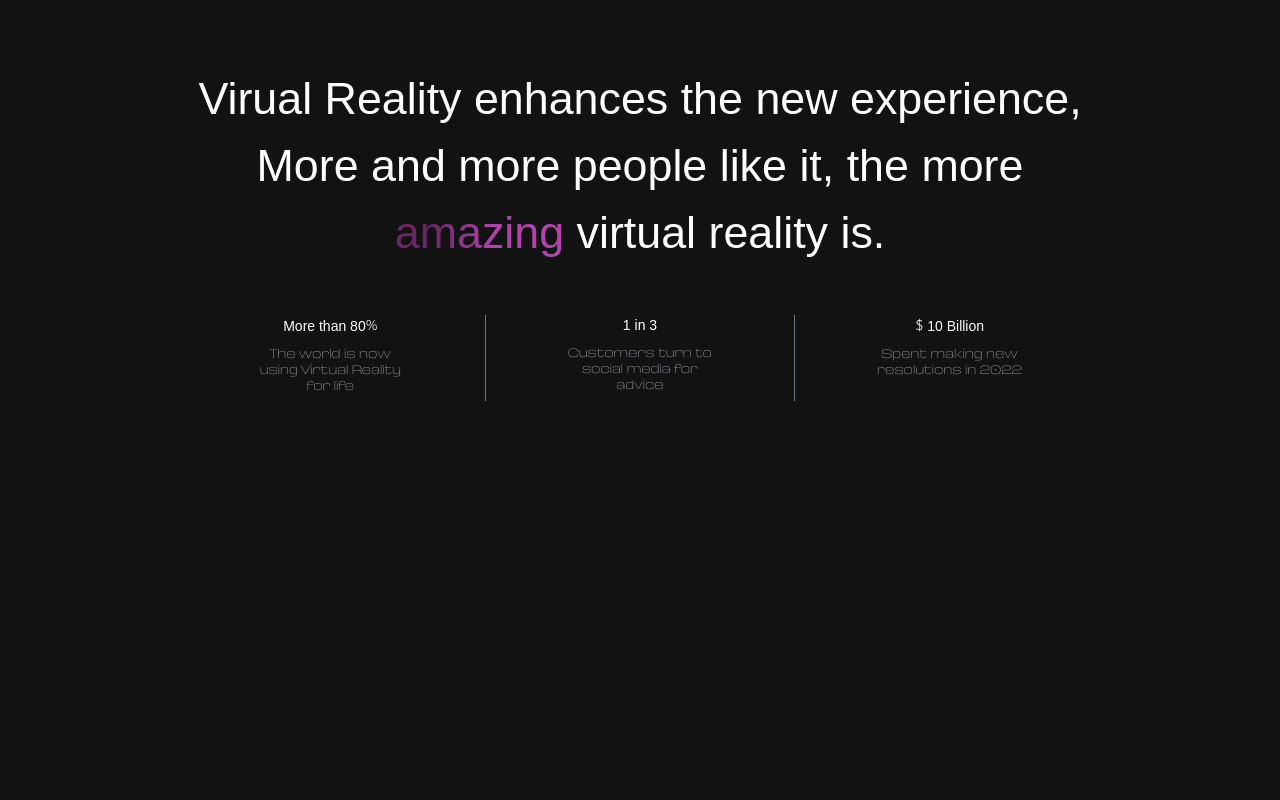
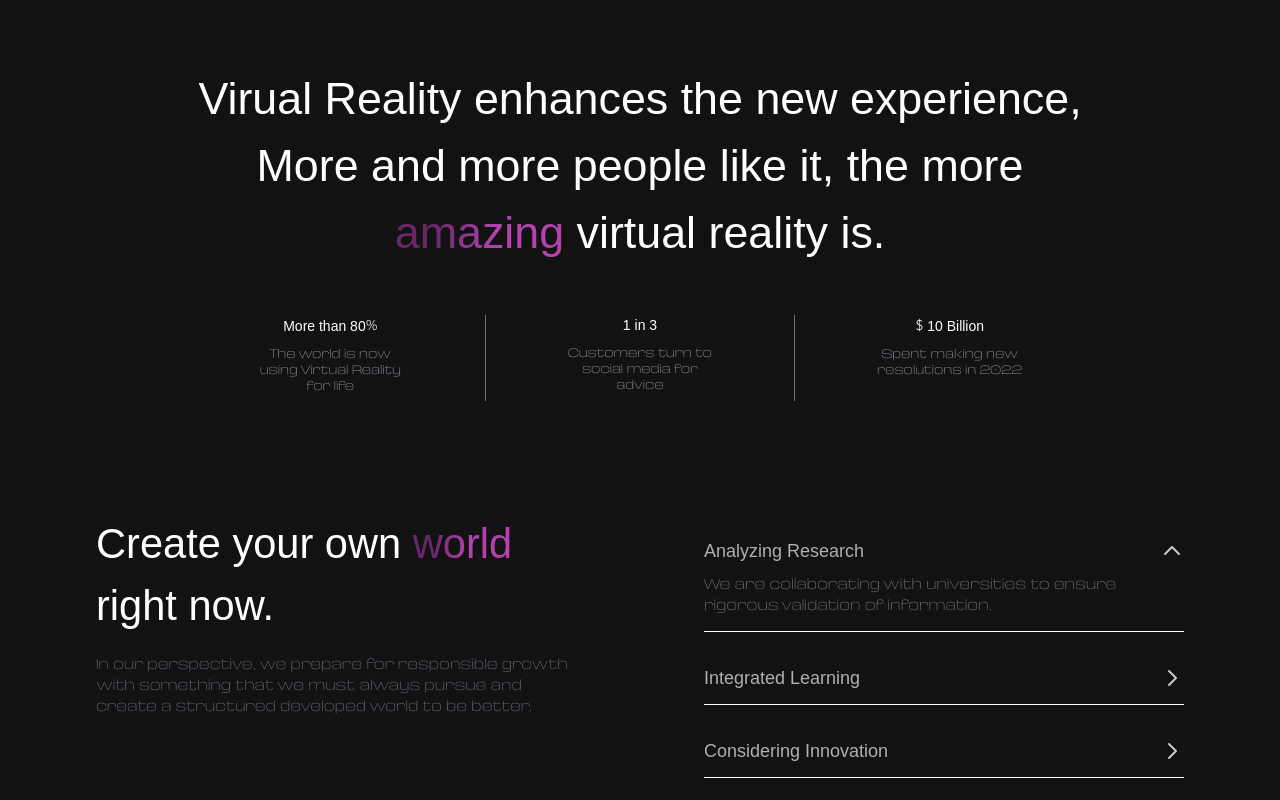
Before and after one commit to whysosaket/Metaverse-Landing-Page, a React (Vite) app: page / in a window 1280 px wide. Shown: the part 1040-1840 px from the top of the page. Before the commit the page ends 1561 px from the top, so only its background shows below. Built offline with nearby package versions, Linux system fonts and the light colour scheme; a web font is replaced by a local one.

Commit message:
Added FAQ Component

```diff
--- a/src/App.tsx
+++ b/src/App.tsx
@@ -1,3 +1,4 @@
+import FaqComponent from "./components/Faq/FaqComponent"
 import Hero from "./components/Hero"
 import Info from "./components/Info"
 import Navbar from "./components/Navbar"
@@ -13,6 +14,7 @@ function App() {
       <Hero />
       <Stats />
       <Info />
+      <FaqComponent />
     </div>
   )
 }
--- /dev/null
+++ b/src/components/Faq/Faq.tsx
@@ -0,0 +1,63 @@
+import { useState } from "react";
+import { FaqItem, faqs } from "./seed";
+
+const Faq = () => {
+  const [selectedQuestion, setSelectedQuestion] = useState<number>(0);
+
+  const toggleQuestion = (index: number) => {
+    setSelectedQuestion(index === selectedQuestion ? -1 : index);
+  };
+
+  return (
+    <div className=" mx-auto mt-6">
+      {faqs.map((faq: FaqItem, index: number) => (
+        <div
+          key={index}
+          className={`border-b border-[#fff]  mb-8  ${index===selectedQuestion?"pb-4":"pb-1"}`}
+          onClick={() => toggleQuestion(index)}
+        >
+          <div className="flex items-center justify-between">
+            <h3 className="text-lg font-medium text-[#b0b0b0]">
+              {faq.question}
+            </h3>
+            <span
+              className={`${
+                selectedQuestion === index
+                  ? "transform rotate-180"
+                  : "transform rotate-0"
+              } transition-transform duration-200 ease-in-out`}
+            >
+              <svg
+                xmlns="http://www.w3.org/2000/svg"
+                className="h-6 w-6 text-[#c9c9c9]"
+                fill="none"
+                viewBox="0 0 24 24"
+                stroke="currentColor"
+              >
+                <path
+                  strokeLinecap="round"
+                  strokeLinejoin="round"
+                  strokeWidth={2}
+                  d={
+                    selectedQuestion === index
+                      ? "M19 9l-7 7-7-7"
+                      : "M9 5l7 7-7 7"
+                  }
+                />
+              </svg>
+            </span>
+          </div>
+          <div
+            className={`${
+              selectedQuestion === index ? "md:max-h-32" : "max-h-0"
+            } overflow-hidden transition-all duration-200 ease-in-out mt-2`}
+          >
+            <p className="text-[#7d7d7d] font-universolight">{faq.answer}</p>
+          </div>
+        </div>
+      ))}
+    </div>
+  );
+};
+
+export default Faq;
--- /dev/null
+++ b/src/components/Faq/FaqComponent.tsx
@@ -0,0 +1,24 @@
+import GradientText from "../shared/GradientText";
+import Faq from "./Faq";
+
+const FaqComponent = () => {
+  return (
+    <div className="flex gap-32 my-28">
+      <div className="w-1/2">
+        <h1 className="text-[2.6rem]">
+          Create your own <GradientText text="world" /> right now.
+        </h1>
+        <p className="text-gray-500 font-universolight my-4">
+          In our perspective, we prepare for responsible growth with something
+          that we must always pursue and create a structured developed world to
+          be better.
+        </p>
+      </div>
+      <div className="w-1/2">
+        <Faq />
+      </div>
+    </div>
+  );
+};
+
+export default FaqComponent;
--- /dev/null
+++ b/src/components/Faq/seed.ts
@@ -0,0 +1,10 @@
+export interface FaqItem {
+    question: string;
+    answer: string;
+}
+
+export const faqs: FaqItem[] = [
+    { question: "Analyzing Research", answer: "We are collaborating with universities to ensure rigorous validation of information." },
+    { question: "Integrated Learning", answer: "Our platform combines various educational resources to enhance the learning experience and foster deeper understanding." },
+    { question: "Considering Innovation", answer: "We continuously explore new technologies and methodologies to improve our verification processes and user engagement." },
+];
```
